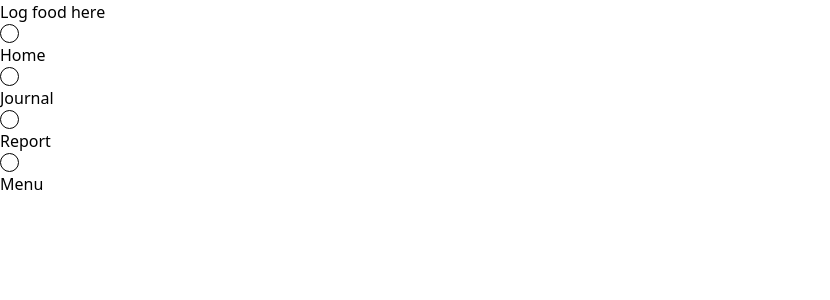
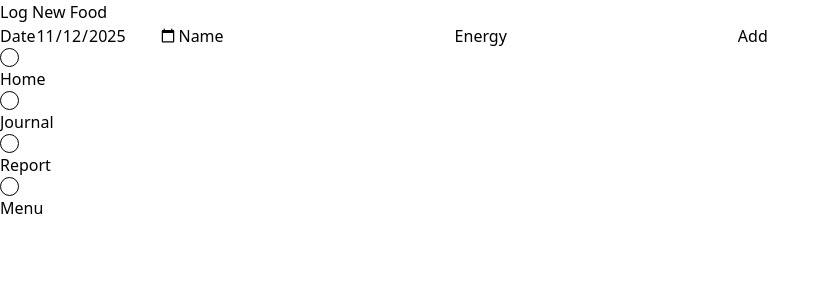
Before and after one commit to luisrafaeldeluvio/wellness-app, a React (Vite) app: page /journal/logfood in a window 1280 px wide. Shown: the top 300 px of the page, without its empty margins (0-830 px from the left). Built offline with nearby package versions, Linux system fonts and the light colour scheme.

Commit message:
Implement food logging form with data handling logic

```diff
--- a/src/pages/LogFood.tsx
+++ b/src/pages/LogFood.tsx
@@ -1,9 +1,57 @@
-const LogFood = () => (
-  <p>Log food here</p>
-  //input food name'
-  // input date (defualt is the date today)
-  //input calories
-  // maybe create a branch with no style yet. YES DO IT. dont focus on the style yet
-);
+import dayjs from "dayjs";
+import { addFoodItem } from "../services/foodItemService";
+import { addJournal, getJournalByDate } from "../services/journalService";
+import { Journal } from "../db";
+
+const LogFood = () => {
+  async function addFoodItemFromForm(data: FormData) {
+    const journalDate = data.get("journalDate") as string | null;
+    const foodName = data.get("foodName") as string | null;
+    const energy = data.get("energy") as number | null;
+
+    if (!journalDate || !foodName || !energy) {
+      console.error("No data in form");
+      return;
+    }
+
+    let journal = await getJournalByDate(journalDate);
+    if (journal === undefined) {
+      journal = new Journal(journalDate);
+      await addJournal(journal);
+    }
+
+    await addFoodItem(journal, {
+      date: journalDate,
+      name: foodName,
+      energy: energy,
+    });
+  }
+
+  return (
+    <>
+      <form action={addFoodItemFromForm} name="logFood" autoComplete="on">
+        <fieldset>
+          <legend>Log New Food</legend>
+
+          <label htmlFor="journalDate">Date</label>
+          <input
+            type="date"
+            name="journalDate"
+            id="journalDate"
+            value={dayjs().format("YYYY-MM-DD")}
+            required
+          />
+
+          <label htmlFor="foodName">Name</label>
+          <input type="text" name="foodName" id="foodName" required />
+
+          <label htmlFor="energy">Energy</label>
+          <input type="number" name="energy" id="energy" required />
+          <input type="submit" value="Add" />
+        </fieldset>
+      </form>
+    </>
+  );
+};
 
 export default LogFood;
```
